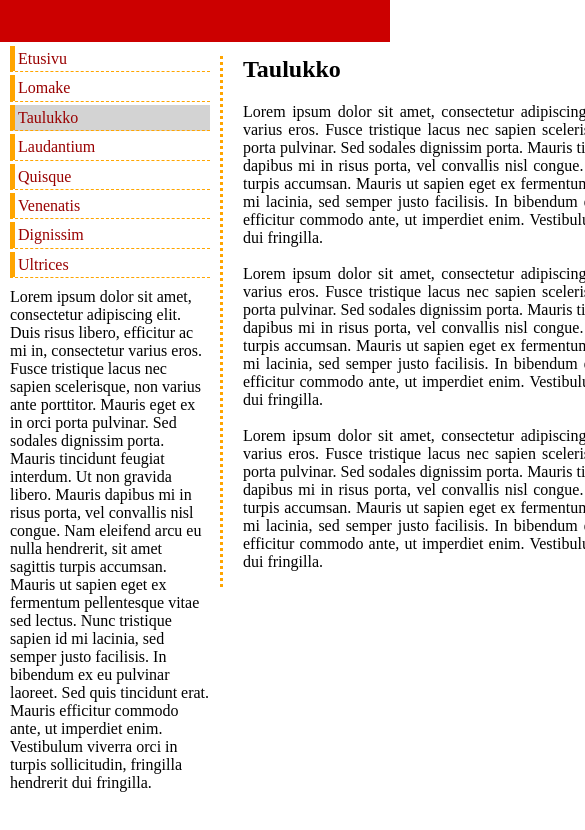
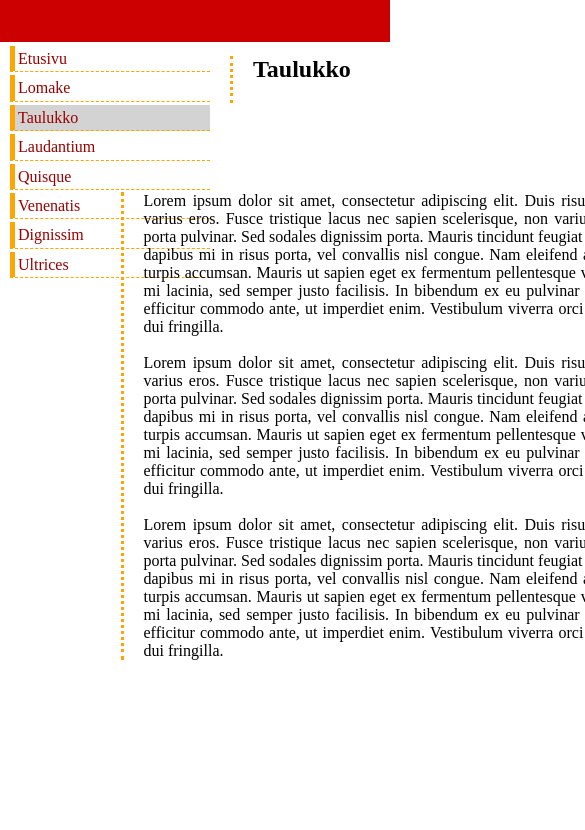
Before and after one commit to Banzneri/blaaaaa, a plain HTML site: page taulukko.html in a window 390 px wide. Shown: the part 64-894 px from the top of the page, 585 px wide, since content can reach past the window. Before the commit the page ends 856 px from the top, so only its background shows below. Drawn offline with Linux system fonts and the light colour scheme; a web font is replaced by a local one.

Commit message:
Add files via upload

```diff
--- a/css.css
+++ b/css.css
@@ -191,6 +191,9 @@ ul {
     }
 
     div.contentCenter {
-        left: 450px;
+        float:left;
+        left:460px;
+        width: 50%;
+        --margin: 0 auto;
     }
 }
--- a/taulukko.html
+++ b/taulukko.html
@@ -27,7 +27,7 @@
 
         <div>
             <div class="contentLeft">
-                <p>
+                <p class="contentLeft">
                     Lorem ipsum dolor sit amet, consectetur adipiscing elit. Duis risus libero,
                     efficitur ac mi in, consectetur varius eros. Fusce tristique lacus nec sapien
                     scelerisque, non varius ante porttitor. Mauris eget ex in orci porta pulvinar.
@@ -43,7 +43,7 @@
 
             <div class="contentCenter">
                 <h2>Taulukko</h2>
-                <p>
+                <p class="contentCenter">
                     Lorem ipsum dolor sit amet, consectetur adipiscing elit. Duis risus libero,
                     efficitur ac mi in, consectetur varius eros. Fusce tristique lacus nec sapien
                     scelerisque, non varius ante porttitor. Mauris eget ex in orci porta pulvinar.
```
